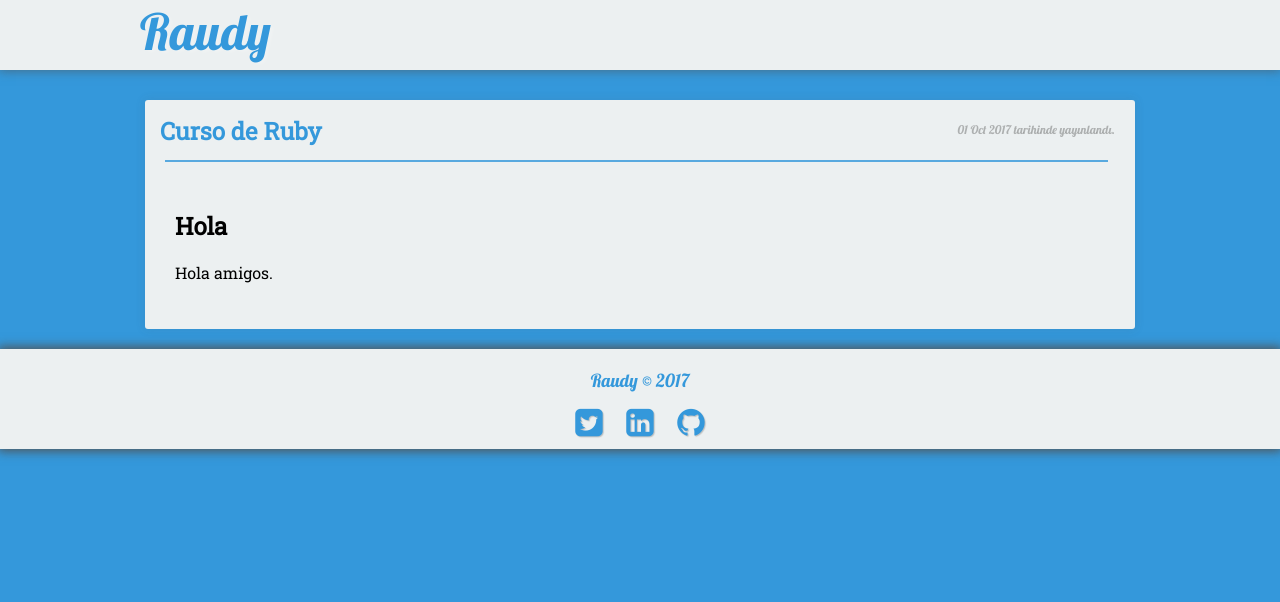
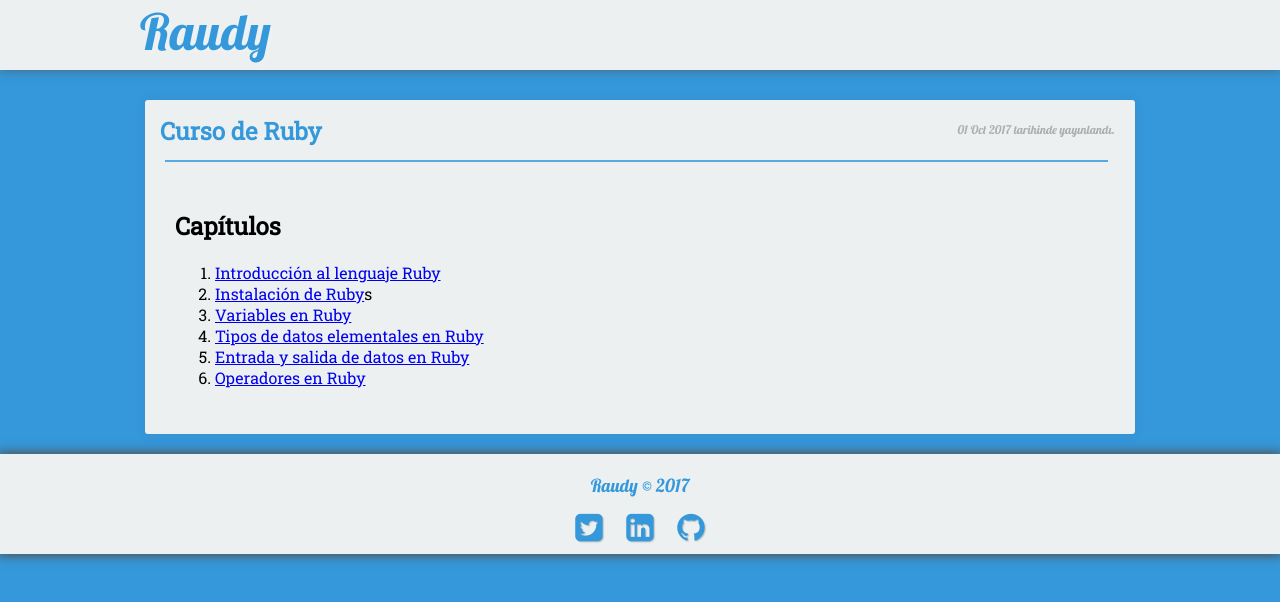
Before and after one commit to nisoto/Blog-anterior-2.0, a Jekyll site: the page built from _posts/2017-10-01-curso-ruby.md, in a window 1280 px wide. Shown: the top 602 px of the page. Built offline with Jekyll 4.4.1, drawn with Linux system fonts in a browser that asks for light colours; nearby versions of some CDN libraries.

Commit message:
Update 2017-10-01-curso-ruby.md

```diff
--- a/_posts/2017-10-01-curso-ruby.md
+++ b/_posts/2017-10-01-curso-ruby.md
@@ -3,12 +3,17 @@ layout: post
 title:  "Curso de Ruby"
 image: "/assets/img/ruby.png"
 date:   2017-10-01
-excerpt: "Curso básico de Ruby."
+excerpt: "Curso básico gratuito de Ruby."
 project: true
 tag:
 - Ruby
 ---
 
-## Hola
+## Capítulos
 
-Hola amigos.
+1. [Introducción al lenguaje Ruby](https://nisoto.github.io/introduccion-ruby/)
+2. [Instalación de Ruby](https://nisoto.github.io/instalacion-ruby/)s
+3. [Variables en Ruby](https://nisoto.github.io/variables-ruby/)
+4. [Tipos de datos elementales en Ruby](https://nisoto.github.io/datos-elementales-ruby/)
+5. [Entrada y salida de datos en Ruby](https://nisoto.github.io/entrada-salida-ruby/)
+6. [Operadores en Ruby](https://nisoto.github.io/operadores-ruby/)
```
